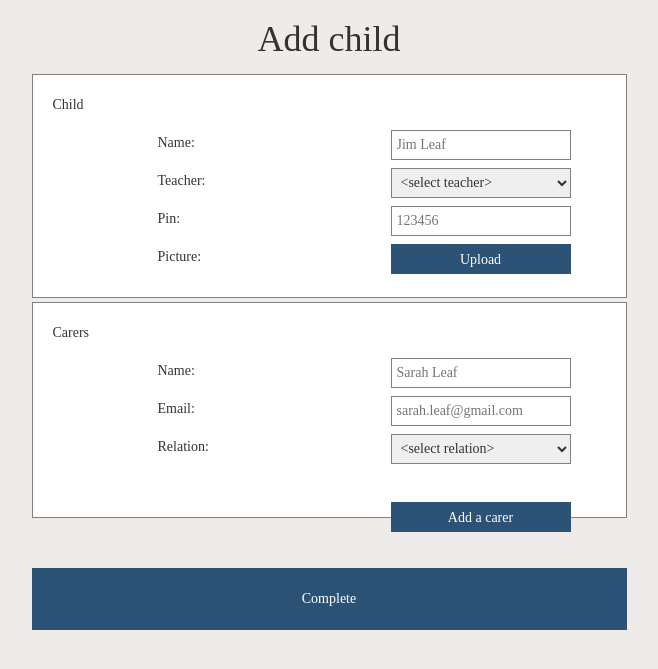
After one commit to jadrechsler/BH_PHP, a PHP site: page /admin/add_child.php in a window 1280 px wide. The commit adds this page. Shown: the top 669 px of the page, without its empty margins (311-969 px from the left). Run offline with PHP 8.4, Linux system fonts and the light colour scheme; some web fonts are replaced.

Commit message:
Log in page, Manage childre

```diff
--- /dev/null
+++ b/admin/add_child.php
@@ -0,0 +1,139 @@
+<?php
+
+    if (isset($_POST['child-name'])) {
+        $childName = $_POST['child-name'];
+        $teacher = $_POST['child-teacher'];
+        $pin = $_POST['pin'];
+
+        $carerNames = $_POST['carer-name'];
+        $carerEmails = $_POST['carer-email'];
+        $carerRelations = $_POST['carer-relation'];
+
+        $carers = array();
+
+        for ($x = 0; $x < sizeof($carerNames); $x++) {
+            $carer = array(
+                'name' => $carerNames[$x],
+                'email' => $carerEmails[$x],
+                'relation' => $carerRelations[$x],
+                'type' => 'carer'
+            );
+
+            array_push($carers, $carer);
+        }
+
+        $child = array(
+            'name' => $childName,
+            'pin' => $pin,
+            'teacher' => $teacher,
+            'type' => 'child'
+        );
+
+        $addChild = file_get_contents("http://localhost/query.php?action=new_user&data=".urlencode(json_encode($child)));
+
+        echo $addChild;
+
+        $addChildResponse = json_decode($addChild);
+
+        if (!$addChildResponse->success) {
+            die($addChildResponse->error);
+        }
+
+        foreach ($carers as $carer) {
+            $addCarer = file_get_contents("http://localhost/query.php?action=new_user&data=".urlencode(json_encode($carer)));
+
+            echo json_encode($carer);
+
+            $addCarerResponse = json_decode($addCarer);
+
+            if (!$addCarerResponse->success) {
+                die($addCarerResponse->error);
+            }
+        }
+
+        header('Location: /admin/children.php');
+
+    }
+
+?>
+<!DOCTYPE html>
+<html lang="en">
+<head>
+    <title>Add child</title>
+    <link rel="stylesheet" href="/css/bootstrap.min.css">
+    <link rel="stylesheet" href="/css/admin/students.css">
+</head>
+<body>
+    <h1>Add child</h1>
+    <div id="add-child-main" class="container-fluid">
+        <div class="col-md-3 col-sm-3"></div>
+        <div class="col-md-6 col-sm-6">
+            <form method="POST" id="add-child">
+                <div id="child-info" class="input-section">
+                    <p>Child</p>
+                    <div class="one-info">
+                        <label for="child-name">Name:</label>
+                        <input type="text" name="child-name" placeholder="Jim Leaf" /><br />
+                    </div>
+                    <div class="one-info">
+                        <label for="child-teacher">Teacher:</label>
+                        <select name="child-teacher">
+                            <option selected="selected" value="">&lt;select teacher&gt;</option>
+                            <option value="teacher_1">Rory</option>
+                            <option value="teacher_2">Sandra</option>
+                        </select><br />
+                    </div>
+                    <div class="one-info">
+                        <label for="pin">Pin:</label>
+                        <input type="password" name="pin" id="pin" placeholder="123456" maxlength="6" /><br />
+                    </div>
+                    <div class="one-info">
+                        <label id="child-picture-label" for="child-image">Picture:</label>
+                        <button type="button" id="child-picture-button" onclick="uploadPicture()">Upload</button>
+                        <input id="child-picture-input" type="file" name="child-picture" accept="image/jpeg" /><br />
+                    </div>
+                </div>
+                <div id="carers-info" class="input-section">
+                    <p>Carers</p>
+                    <div class="carer-solo">
+                        <div class="one-info">
+                            <label for="carer-name[]">Name:</label>
+                            <input type="text" name="carer-name[]" placeholder="Sarah Leaf"><br />
+                        </div>
+                        <div class="one-info">
+                            <label for="carer-email[]">Email:</label>
+                            <input type="text" name="carer-email[]" placeholder="sarah.leaf@gmail.com" />
+                        </div>
+                        <div class="one-info">
+                            <label for="carer-relation[]">Relation:</label>
+                            <select name="carer-relation[]">
+                                <option selected="selected" value="">&lt;select relation&gt;</option>
+                                <option value="Mom">Mom</option>
+                                <option value="Dad">Dad</option>
+                                <option value="Grandma">Grandma</option>
+                                <option value="Grandpa">Grandpa</option>
+                                <option value="Aunt">Aunt</option>
+                                <option value="Uncle">Uncle</option>
+                                <option value="Carer">Carer</option>
+                            </select><br />
+                        </div>
+                    </div>
+                    <div id="add-carer-button" onclick="addCarer()">
+                        <div>
+                            <p>Add a carer</p>
+                        </div>
+                    </div>
+                </div>
+                <button style="visibility: hidden;" id="submit" type="submit"></button>
+            </form>
+            <div id="complete-button" onclick="addChild()">
+                <p>Complete</p>
+            </div>
+        </div>
+        <div class="col-md-3 col-sm-3"></div>
+    </div>
+    <script src="/js/jquery-3.2.1.min.js"></script>
+    <script src="/js/query.js"></script>
+    <script src="/js/admin/students.js"></script>
+</body>
+</html>
--- /dev/null
+++ b/css/admin/students.css
@@ -0,0 +1,222 @@
+@font-face {
+    font-family: Quicksand-Regular;
+    src: url(/fonts/quicksand/Quicksand-Regular);
+}
+
+body {
+    text-align: center;
+    font-family: Quicksand-Regular;
+    user-select: none;
+    -moz-user-select: none;
+    -khtml-user-select: none;
+    -webkit-user-select: none;
+    -o-user-select: none;
+    background-color: #EFEBE9;
+}
+
+.list-item:hover {
+    cursor: pointer;
+}
+
+#selectors {
+    background-color: red;
+}
+
+#main {
+    /*background-color: red;*/
+    width: 100%;
+}
+
+#search-input {
+    height: 30px;
+    border: 1px solid grey;
+}
+
+.list-item.selected {
+    border-right: 10px solid #00874A;
+}
+
+.p-container {
+    padding-top: 20px;
+}
+
+.list-item {
+    margin-top: 1px;
+    padding: 5px;
+    border: 1px solid grey;
+    background-color: white;
+}
+
+.list-item img {
+    float: left;
+    margin-right: 5px;
+    border-radius: 100%;
+}
+
+.list-item p {
+    margin-top: -4px;
+    float: left;
+    text-align: center;
+}
+
+.options-container {
+    margin: 0;
+    padding: 0;
+}
+
+#options {
+    padding: 0;
+    padding-top: 10px;
+    padding-bottom: 10px;
+}
+
+#search-input {
+    float: left;
+    padding: 20px;
+    width: 100%;
+}
+
+.option-button-container {
+    float: left;
+}
+
+.option-button {
+    padding: 0;
+    height: 100%;
+    cursor: pointer;
+}
+
+.option-button p {
+    padding-top: 9px;
+    padding-bottom: 1px;
+    border: 1px solid grey;
+    border: none;
+}
+
+#remove-button {
+    color: white;
+    background-color: #F3625C;
+    border: 1px solid #F3625C;
+}
+
+#remove-button:hover {
+    color: #F3625C;
+    background-color: white;
+}
+
+#add-button {
+    color: white;
+    background-color: #00874A;
+    border: 1px solid #00874A;
+}
+
+#add-button:hover{
+    color: #00874A;
+    background-color: white;
+}
+
+.input-section {
+    padding: 20px;
+    margin-top: 4px;
+    border: 1px solid grey;
+    background-color: white;
+}
+
+.input-section p {
+    text-align: left;
+}
+
+.one-info {
+    padding: 5px;
+}
+
+label {
+    font-weight: normal;
+    margin-left: 100px;
+    padding-top: 3px;
+}
+
+form {
+    text-align: left;
+}
+
+form input, select, button {
+    float: right;
+    margin-right: 30px;
+    padding: 5px;
+    border: 1px solid grey;
+    width: 180px;
+    height: 30px;
+}
+
+#add-carer-button {
+    margin-top: 5px;
+}
+
+#add-carer-button {
+    float: right;
+    margin-right: 35px;
+    padding: 5px;
+    border: 1px solid grey;
+    width: 180px;
+    height: 30px;
+    background-color: #2C5276;
+    border: 1px solid #2C5276;
+    color: white;
+    cursor: pointer;
+}
+
+#add-carer-button:hover {
+    background-color: white;
+    color: #2C5276;
+}
+
+#add-carer-button p {
+    text-align: center;
+}
+
+#child-picture-input {
+    visibility: hidden;
+}
+
+#child-picture-button {
+    background-color: #2C5276;
+    border: 1px solid #2C5276;
+    color: white;
+}
+
+#child-picture-button:hover {
+    background-color: white;
+    color: #2C5276;
+}
+
+.carer-solo {
+    padding-bottom: 30px;
+}
+
+#complete-button p {
+    margin: 0;
+    padding: 0;
+}
+
+#complete-button {
+    margin-top: 50px;
+    padding: 20px;
+    background-color: #2C5276;
+    color: white;
+    border: 1px solid #2C5276;
+    cursor: pointer;
+}
+
+#complete-button:hover {
+    color: #2C5276;
+    background-color: white;
+}
+
+.empty {
+    border: 1px solid red;
+}
+
+button#child-picture-button.empty {
+    border: 2px solid red;
+}
--- a/css/login.css
+++ b/css/login.css
@@ -6,6 +6,8 @@
 body {
     text-align: center;
     font-family: Quicksand-Regular;
+
+    background-color: #EFEBE9;
 
     user-select: none;
     -moz-user-select: none;
@@ -35,6 +37,7 @@ body {
     border: 2px solid black;
     display: table;
     padding: 10px;
+    background-color: white;
 }
 
 #panel div {
--- a/js/login.js
+++ b/js/login.js
@@ -53,3 +53,7 @@ function filled(input) {
 function empty(input) {
     $(input).css('border', '1px solid red');
 }
+
+$(document).ready(function() {
+    $('input[type="password"]').numeric();
+});
```
Also changed, not shown: admin/manage_children.php (added, +62 -0 lines), css/main.css (+15 -1 lines), handlers.php (+29 -1 lines), index.php (+46 -1 lines), js/admin/students.js (added, +111 -0 lines), js/main.js (+20 -0 lines), login.php (+25 -5 lines), query.php (+5 -3 lines), js/jquery-3.2.1.min.js.
